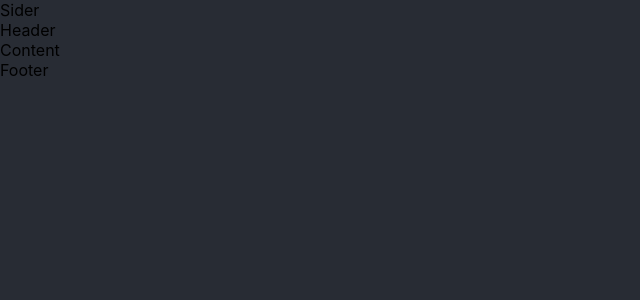
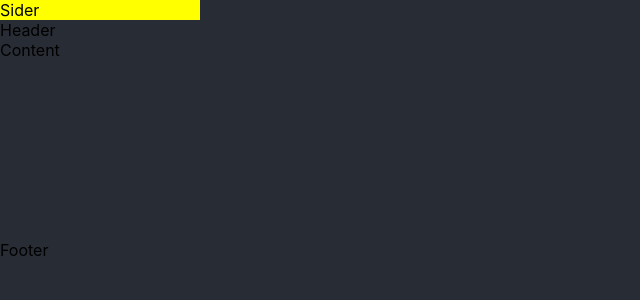
Before and after one commit to Jaekyu-Sim/Portfolio-Frontend, a React (Create React App) app: page / in a window 1280 px wide. Shown: the top 300 px of the page, without its empty margins (0-640 px from the left). Built offline with nearby package versions, Linux system fonts and the light colour scheme.

Commit message:
Main.js Layout 수정

```diff
--- a/src/pages/Main.js
+++ b/src/pages/Main.js
@@ -6,18 +6,16 @@ const {Header, Footer, Sider, Content} = Layout;
 
 const Main = () => {
     return (
-        <div>
             <Layout className="layout">
-                <Sider>
+                <Sider style={{width:"200px", background:"#ffff00"}}>
                     Sider
                 </Sider>
                 <Layout>
                     <Header>Header</Header>
-                    <Content>Content</Content>
+                    <Content style={{minHeight:"200px"}}>Content</Content>
                     <Footer>Footer</Footer>
                 </Layout>
             </Layout>
-        </div>
     )
 }
 
```
